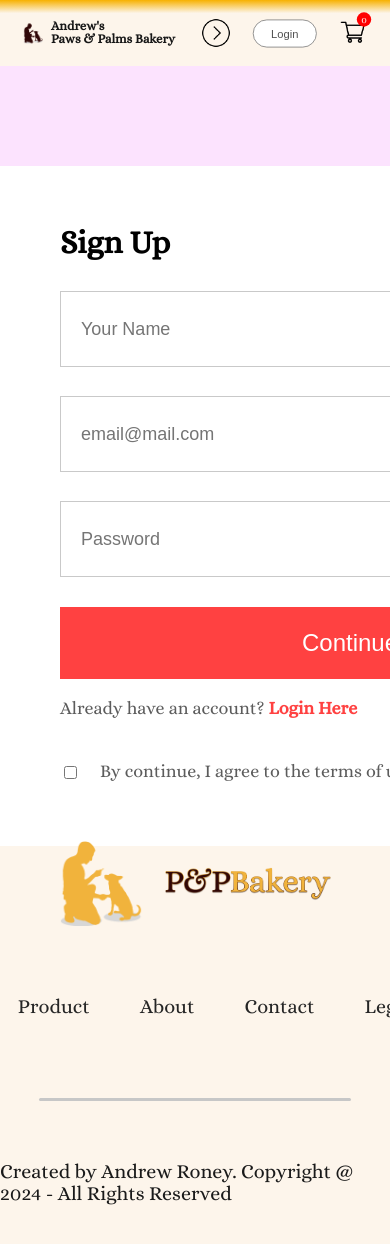
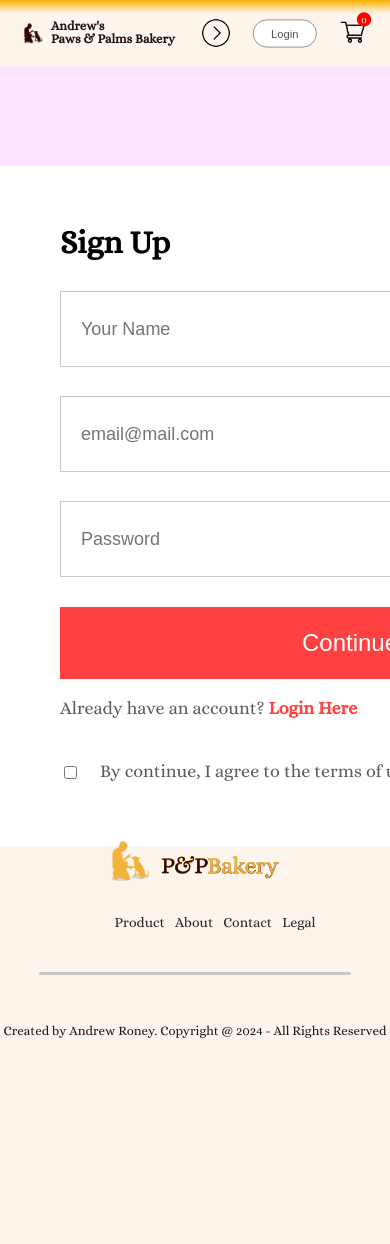
Before and after one commit to alroney/PapBakery2_0, a React (Create React App) app in the folder frontend/: page /login in a window 390 px wide. Shown: the top 1244 px of the page. After the commit the page ends 1081 px from the top, so only its background shows below. Built offline with nearby package versions, Linux system fonts and the light colour scheme.

Commit message:
Added screen responsiveness support for Footer.

```diff
--- a/frontend/src/Components/Footer/Footer.css
+++ b/frontend/src/Components/Footer/Footer.css
@@ -64,3 +64,36 @@
     height: 3px;
     background: #c7c7c7;
 }
+
+
+@media(max-width: 800px) {
+    .footer {
+        gap: 20px;
+    }
+
+    .footer-logo {
+        gap: 10px;
+        align-items: end;
+    }
+
+    .footer-logo #logoImg {
+        width: 40px;
+    }
+
+    .footer-logo #logoText {
+        width: 120px;
+    }
+
+    .footer-links {
+        font-size: 14px;
+        gap: 10px;
+    }
+
+    .footer-social-icon img {
+        width: 22px;
+    }
+
+    .footer-copyright {
+        font-size: 13px;
+    }
+}
```
